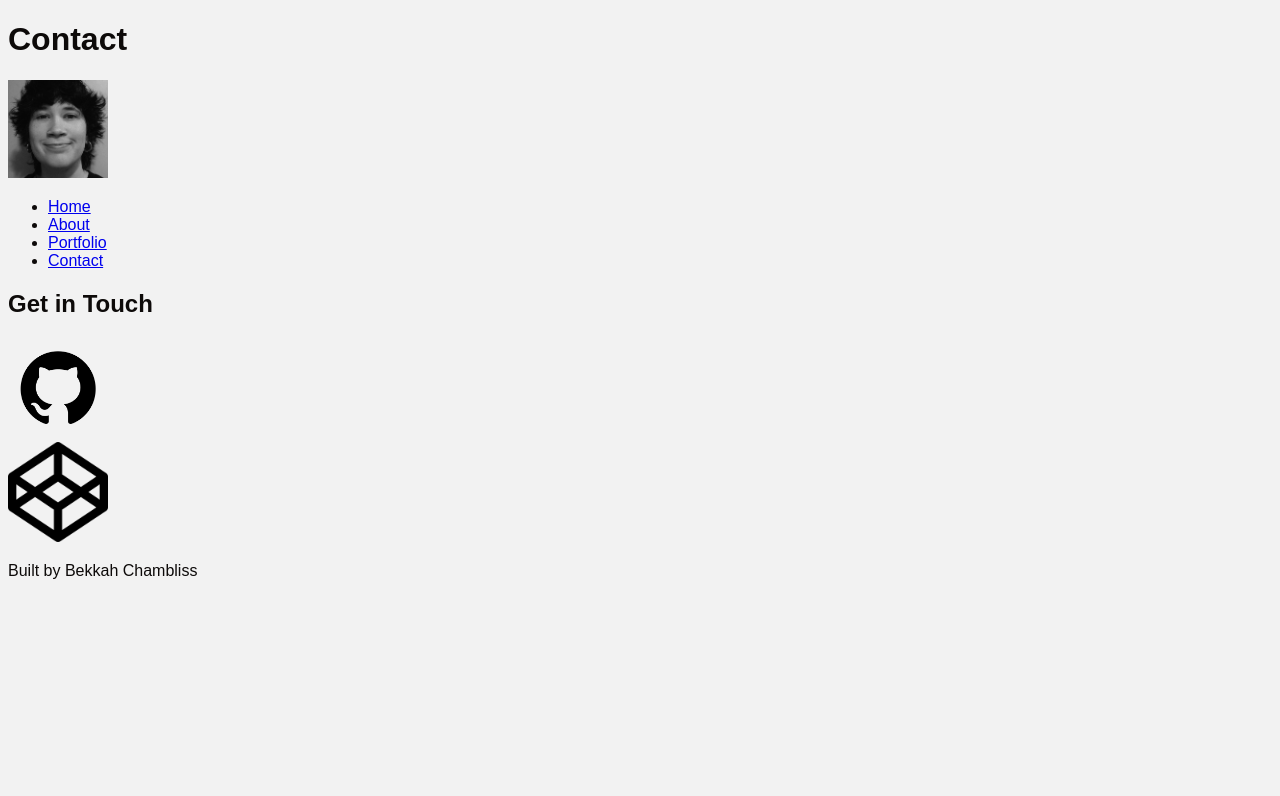
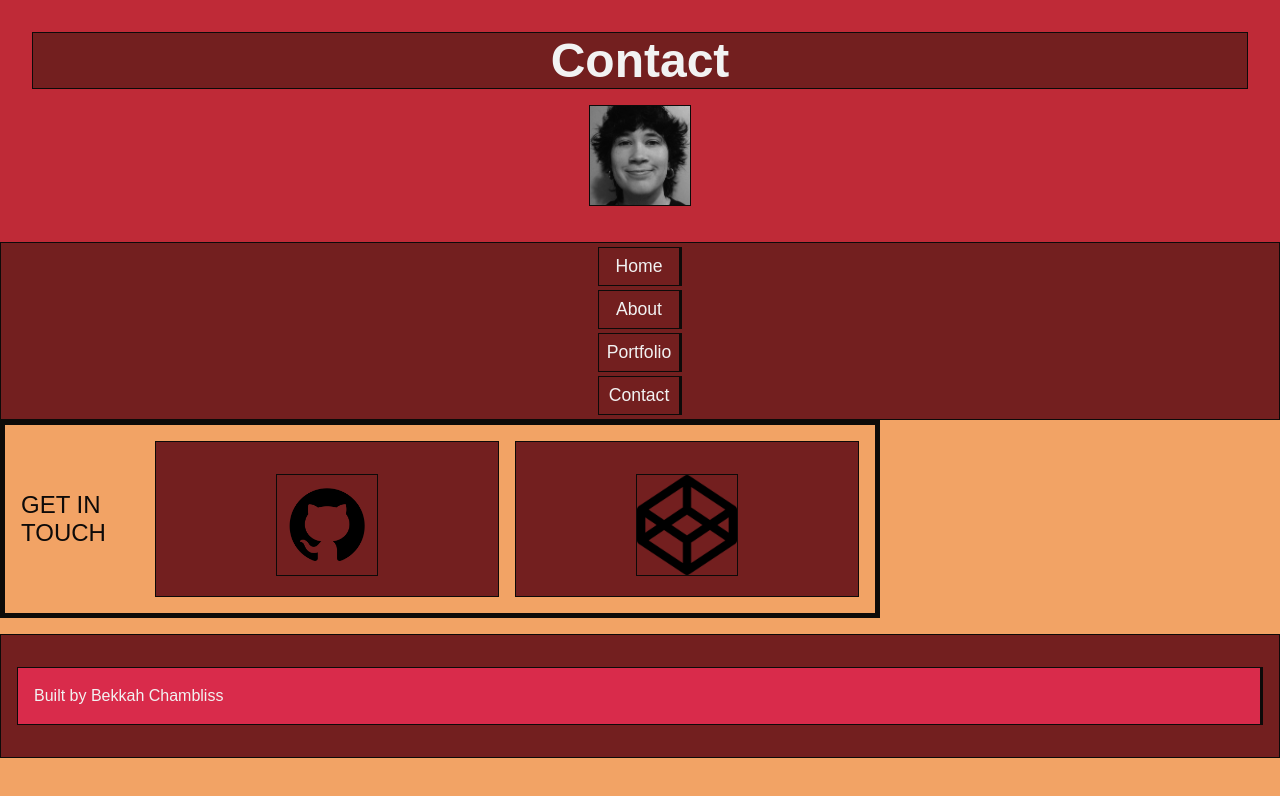
Before and after one commit to chamblissr/myfirstportfolio, a plain HTML site: page contact.html in a window 1280 px wide. Drawn offline with Linux system fonts and the light colour scheme.

Commit message:
applying css styling, including mobile first, and other adjustments

```diff
--- a/contact.html
+++ b/contact.html
@@ -19,16 +19,24 @@
             <li><a href="contact.html" title="Get in touch">Contact</a></li>
         </ul>
     </nav>
-    <main>
+    <main class="card-row">
         <h2>Get in Touch</h2>
 
 
        <section>
-        <a href="https://github.com/chamblissr" title="My Github Profile"><img src="images/GitHub_Invertocat_Black_Clearspace.png" alt="Black Invertocat,GitHub Logo" width="100"></a>
+        <a href="https://github.com/chamblissr" title="My Github Profile">
+
+            <img src="images/GitHub_Invertocat_Black_Clearspace.png" class="img-hover1" alt="Black Invertocat,GitHub Logo" width="100">
+
+        </a>
        </section>
 
        <section>
-        <a href="https://codepen.io/chamblissr" title="My CodePen Profile"><img src="images/codepen-logo-black.png" alt="Black CodePen Logo" width="100"></a>
+        <a href="https://codepen.io/chamblissr" title="My CodePen Profile">
+
+            <img src="images/codepen-logo-black.png" class="img-hover2" alt="Black CodePen Logo" width="100">
+
+        </a>
        </section>
     </main>
     <footer>
--- a/styles.css
+++ b/styles.css
@@ -7,12 +7,194 @@ light red:#D92B4B
 deep black:#0D0A09
 dark red: #731F1F
 white: #F2F2F2
+orange: #F2A365
 */
 
-/*GLOBAL (base) MOBILE FIRST*/
+/*GLOBAL STYLING (base) */
 
 body {
     font-family: 'Arial', sans-serif;
+    margin: 0;
+    background-color: #F2A365;
+    color: #0D0A09;
+    display: grid;
+    min-width: 1000px;
+    grid-template-columns: 1fr;
+}
+
+header {
+    background-color: #BF2A37;
+    color: #F2F2F2;
+    padding: 2rem;
+    text-align: center;
+}
+
+header h1 {
+    margin: 0;
+    font-size: 3em;
+    text-transform: capitalize;
+    border: #0D0A09 solid 1px;
+     background-color: #731F1F;
+}
+
+header p {
+    margin-top: 0.5rem;
+    font-size: 1.2em;
+}
+
+main h2 {
+    margin: 0;
+    font-size: 1.5em;
+    font-weight: normal;
+    text-transform: uppercase;
+}
+
+nav {
+    background-color: #731F1F;
+        border: #0D0A09 solid 1px;
+}
+
+nav ul {
+    list-style: none;
+    margin: 0;
+    padding: 0;
+}
+
+nav a {
+    color: #F2F2F2;
+    text-decoration: none;
+    margin: .25rem;
+    font-size: 1.1em;
+    padding:0.5rem;
+    border-right: #0D0A09 solid 3px;
+}
+
+nav a:hover {
+    text-decoration: underline;
+}
+
+main {
+    padding: 1rem;
+    border: #0D0A09 solid 5px;
+     background-color: #F2A365;
+
+}
+
+p {
+    line-height: 1.5;
+    margin-bottom: 1rem;
+    border: #0D0A09
+     solid 1px;
+     padding: 1rem;
+     background-color: #D92B4B;
+     color: #F2F2F2;
+     border-right: #0D0A09 solid 3px;
+}
+
+#about, #contact, #portfolio {
+    background-color: #D92B4B;
+    color: #F2F2F2;
+    padding: 5rem;
+    padding: 5rem;
+    border-right: #0D0A09 solid 3px;
+
+}
+
+a{
+    display:block;
+    background-color: #731F1F;
+    padding: 1rem 1rem;
+    color: #F2F2F2;
+    text-decoration: none;
+    text-align: center;
+    border: #0D0A09 solid 1px;
+}
+
+a:hover {
     background-color: #F2F2F2;
-    color: #0D0A09;
+    color: #BF2A37
 }
+
+
+footer {
+    background-color: #731F1F;
+    color: #F2F2F2;
+    text-align: left;
+    padding: 1rem;
+    margin-top: 1rem;
+     border: #0D0A09 solid 1px;
+}
+
+img {
+    border: #0D0A09 solid 1px;
+    margin-top: 1rem;
+    background-color: #731F1F;
+   align-content: center;
+}
+
+
+/*MEDIA QUERIES MOBILE FIRST*/
+
+@media (min-width: 500px) {
+
+    body {
+        grid-template-columns: 1fr 200px;
+    }
+
+    header, nav, footer {
+        grid-column: 1 / -1;
+    }
+
+    nav{
+
+        display: flex;
+        justify-content: space-around;
+    }
+}
+
+@media (min-width: 700px) {
+    body {
+        grid-template-columns: 1fr 300px;
+    }
+
+    header, nav, footer {
+        grid-column: 1 / -1;
+    }
+
+    nav {
+
+        display:flex;
+        justify-content: space-around;
+    }
+}
+
+@media (min-width:1000px){
+    body {
+        grid-template-columns: 1fr 400px;
+    }
+
+    header, nav, footer {
+        grid-column: 1 / -1;
+    }
+
+    nav {
+
+        display:flex;
+        justify-content: space-around;
+    }
+
+.card-row
+{
+    display: flex;
+    gap: 1rem;
+    align-items: center;
+
+}
+    .card-row section
+    {
+        width: 100%;
+        flex:1 1 500px;
+    }
+
+
+}
```
Also changed, not shown: about.html (+2 -2 lines), index.html (+1 -1 lines), portfolio.html (+2 -2 lines).
